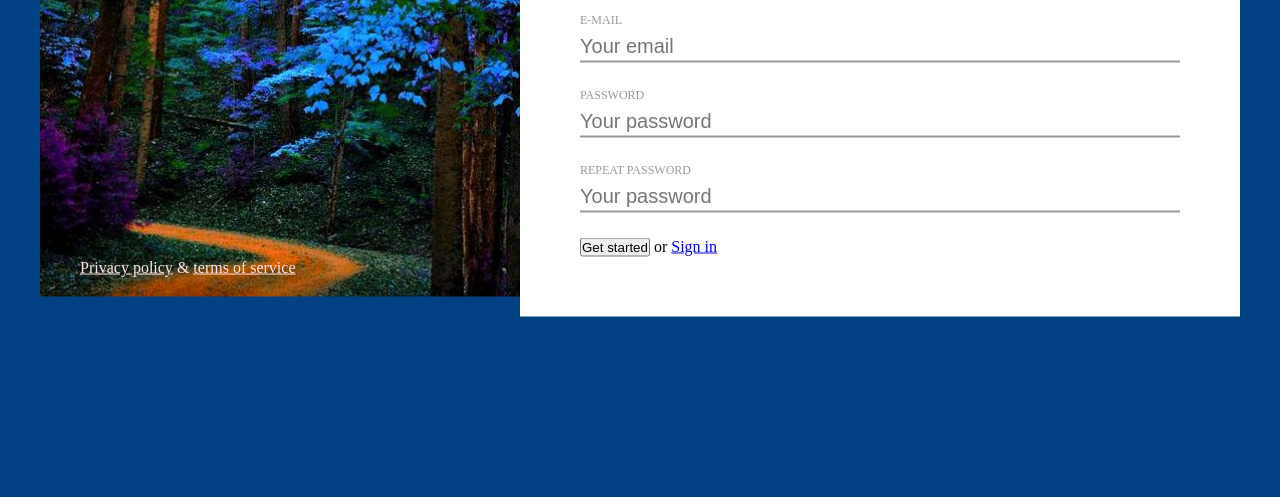
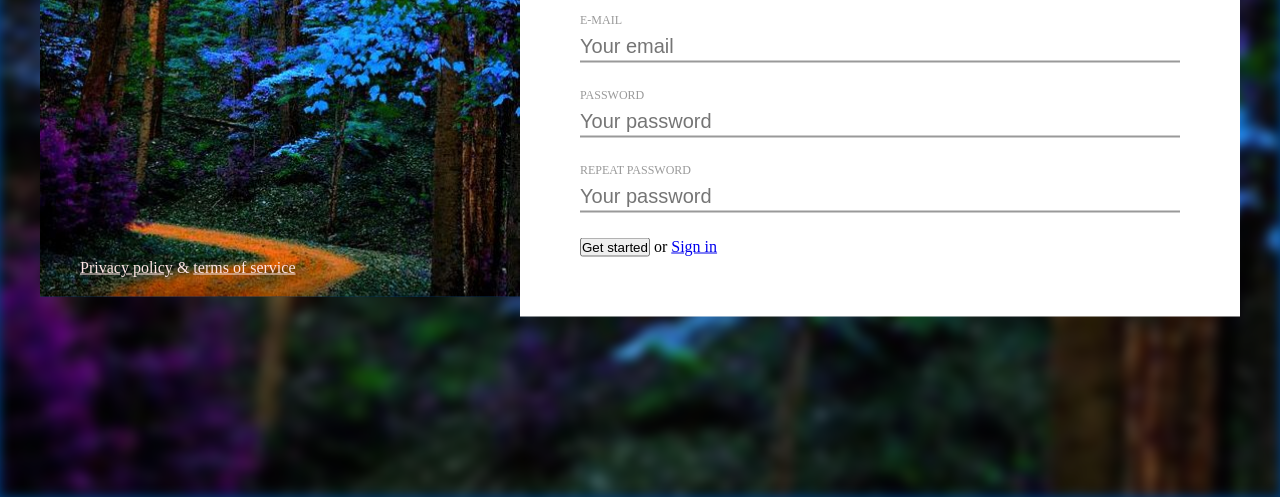
Before and after one commit to Paskanas/5-sign-up, a website: page index.html in a window 1280 px wide. Shown: the part 303-800 px from the top of the page. Drawn offline with Linux system fonts and the light colour scheme.

Commit message:
Main background #12 done

```diff
--- a/index.html
+++ b/index.html
@@ -35,6 +35,7 @@
     <title>Sign up</title>
   </head>
   <body>
+    <div class="bg"></div>
     <main class="container">
       <div class="left-column">
         <h1 class="main-title">Sign up</h1>
--- a/styles/main.css
+++ b/styles/main.css
@@ -7,14 +7,20 @@ body * {
 }
 
 body {
+  background-color: #014083;
+  height: 100vh;
+}
+
+.bg {
   /* Background image */
-  background-color: #014083;
-  /* background-image: url('../img/background.jpg'); */
-  /* background-color: #014083; */
-  /* background-repeat: no-repeat; */
-  /* filter: blur(8px); */
-  /* -webkit-filter: blur(8px); */
-  /* background-size: cover; */
+  width: 100%;
+  height: 100%;
+  background-image: url('../img/background.jpg');
+  background-repeat: no-repeat;
+  background-position: center;
+  background-size: cover;
+  filter: blur(6px);
+  -webkit-filter: blur(6px);
 }
 
 .container {
```
